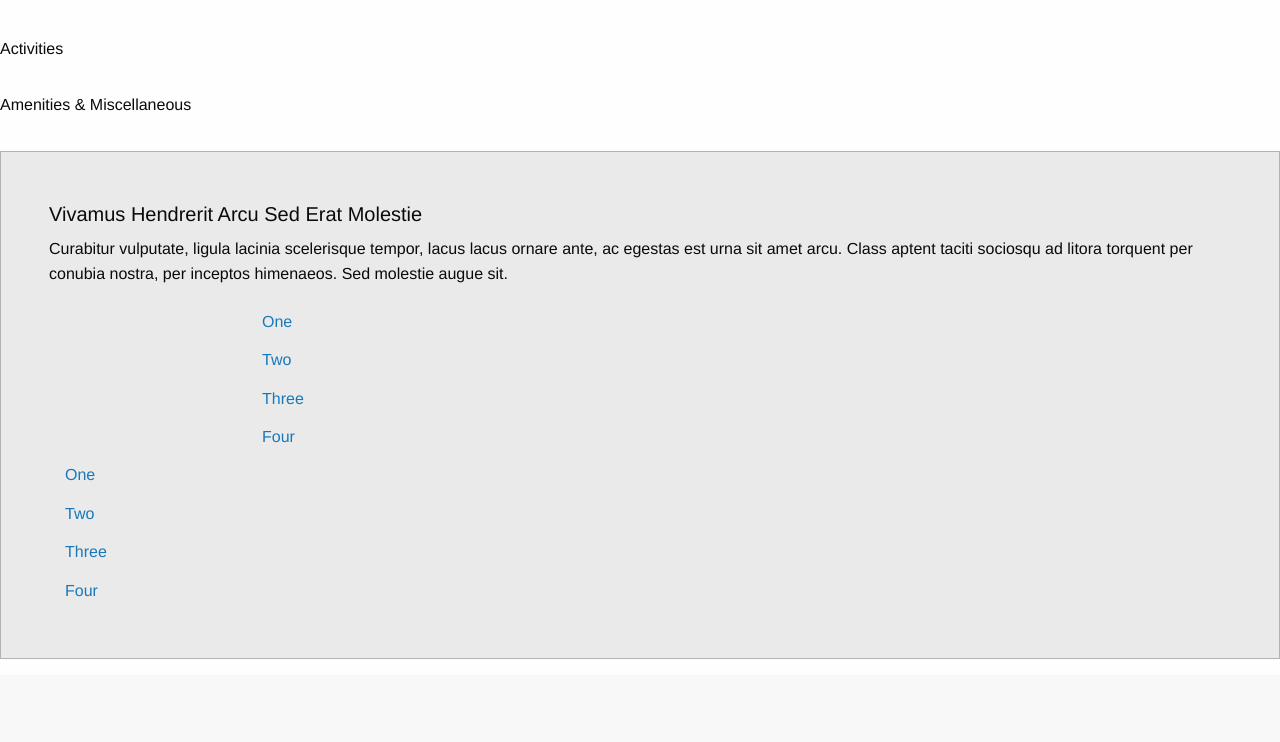
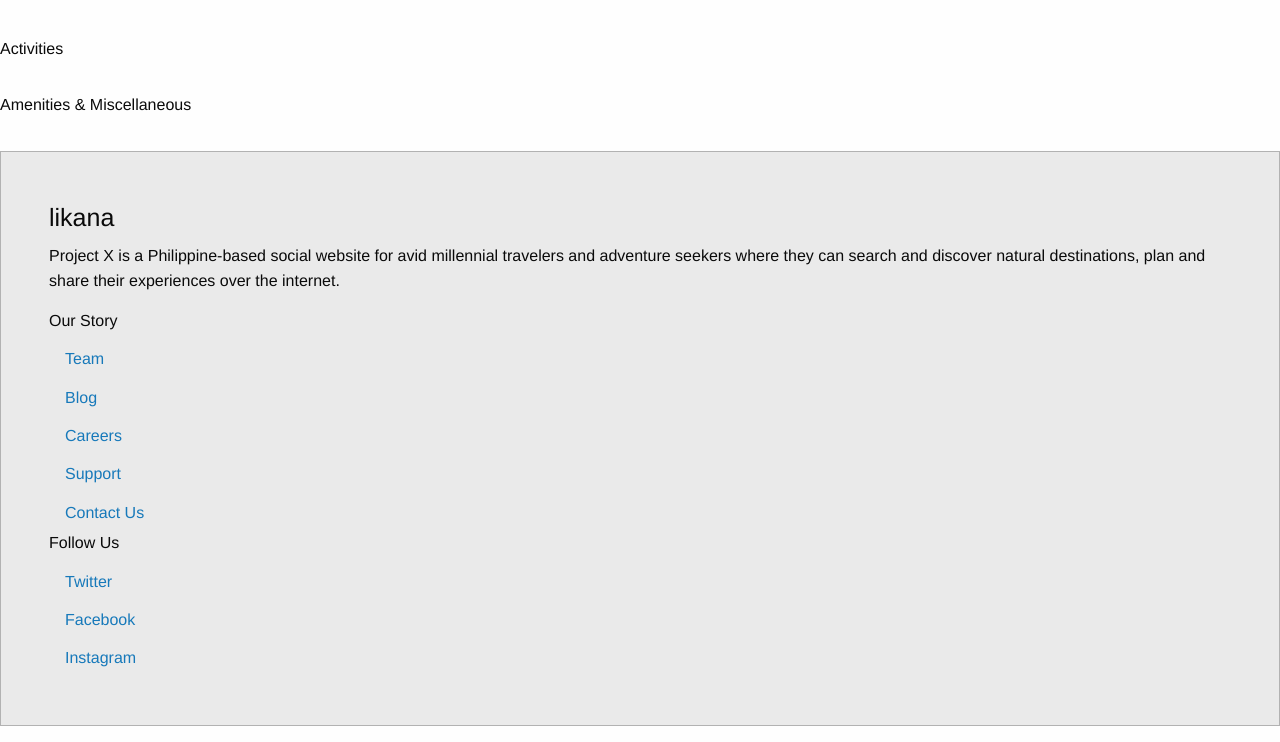
Before and after one commit to ronchris/projectx, a Django app: a page that uses collection/templates/base.html in a window 1280 px wide. Shown: the part 977-1719 px from the top of the page. Before the commit the page ends 1636 px from the top, so only its background shows below. Run offline with Django 3.2, Linux system fonts and the light colour scheme; data comes from the database, SQL or seed files in the repository; some libraries are stand-ins or nearby versions.

Commit message:
update hp css

```diff
--- a/collection/static/js/app.js
+++ b/collection/static/js/app.js
@@ -1,8 +1,10 @@
 $(document).ready(function(){
+
 	$(document).on('keyup keypress', 'form input[type="text"]', function(e) {
 		if(e.which == 13) {
 			e.preventDefault();
 			return false;
   		}
 	});
+
 });
--- a/collection/templates/base.html
+++ b/collection/templates/base.html
@@ -43,6 +43,7 @@
 					</li>
 				</ul>
 			</div>
+<!--
 			<div class="top-bar-right">
 				<ul class="menu">
 					<li><a href="#">Icon</a></li>
@@ -60,29 +61,37 @@
 					{% endif %}
 				</ul>
 			</div>
+-->
 		</div>
         {% block content %}{% endblock content %}
         {% block footer %}
 		<div class="callout large secondary">
 			<div class="row">
-				<div class="large-4 columns">
-					<h5>Vivamus Hendrerit Arcu Sed Erat Molestie</h5>
-					<p>Curabitur vulputate, ligula lacinia scelerisque tempor, lacus lacus ornare ante, ac egestas est urna sit amet arcu. Class aptent taciti sociosqu ad litora torquent per conubia nostra, per inceptos himenaeos. Sed molestie augue sit.</p>
+				<div class="large-4 columns footer--text">
+					<h4>likana</h4>
+					<p>Project X is a Philippine-based social website for avid millennial travelers and adventure seekers where they can search and discover natural destinations, plan and share their experiences over the internet.</p>
 				</div>
-				<div class="large-3 large-offset-2 columns">
+				<div class="large-2 columns footer--column">
 					<ul class="menu vertical">
-						<li><a href="#">One</a></li>
-						<li><a href="#">Two</a></li>
-						<li><a href="#">Three</a></li>
-						<li><a href="#">Four</a></li>
+						<li><h6>Our Story</h6></li>
+						<li><a href="#">Team</a></li>
+						<li><a href="#">Blog</a></li>
+						<li><a href="#">Careers</a></li>
+						<li><a href="#">Support</a></li>
+						<li><a href="#">Contact Us</a></li>
 					</ul>
 				</div>
-				<div class="large-3 columns">
+				<div class="large-2 columns  footer--column">
 					<ul class="menu vertical">
-						<li><a href="#">One</a></li>
-						<li><a href="#">Two</a></li>
-						<li><a href="#">Three</a></li>
-						<li><a href="#">Four</a></li>
+						<li><h6>Follow Us</h6></li>
+						<li><a href="#">Twitter</a></li>
+						<li><a href="#">Facebook</a></li>
+						<li><a href="#">Instagram</a></li>
+					</ul>
+				</div>
+				<div class="large-2 columns large-offset-2 columns  footer--column">
+					<ul class="menu vertical">
+
 					</ul>
 				</div>
 			</div>
```
Also changed, not shown: collection/static/css/style.css (+79 -0 lines), collection/templates/ajax_search.html (+18 -66 lines), collection/templates/index.html (+6 -18 lines), projectx/media/hp/primary/hp-mountain.svg (added).
